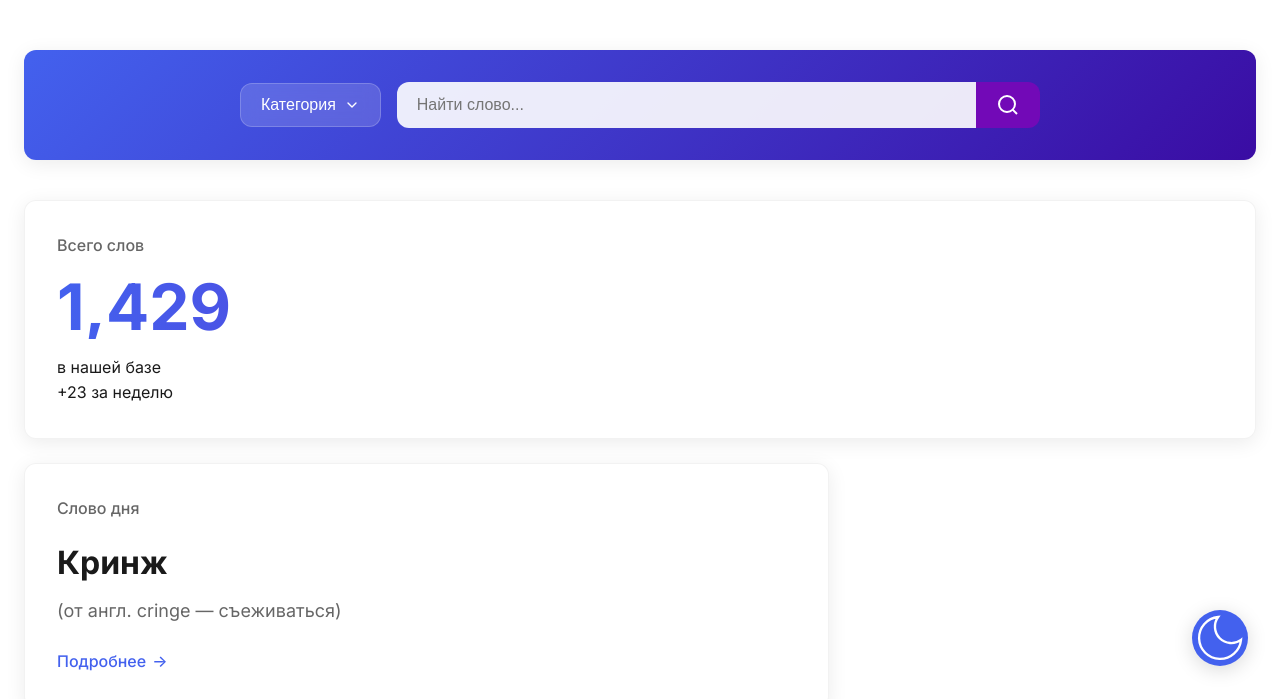
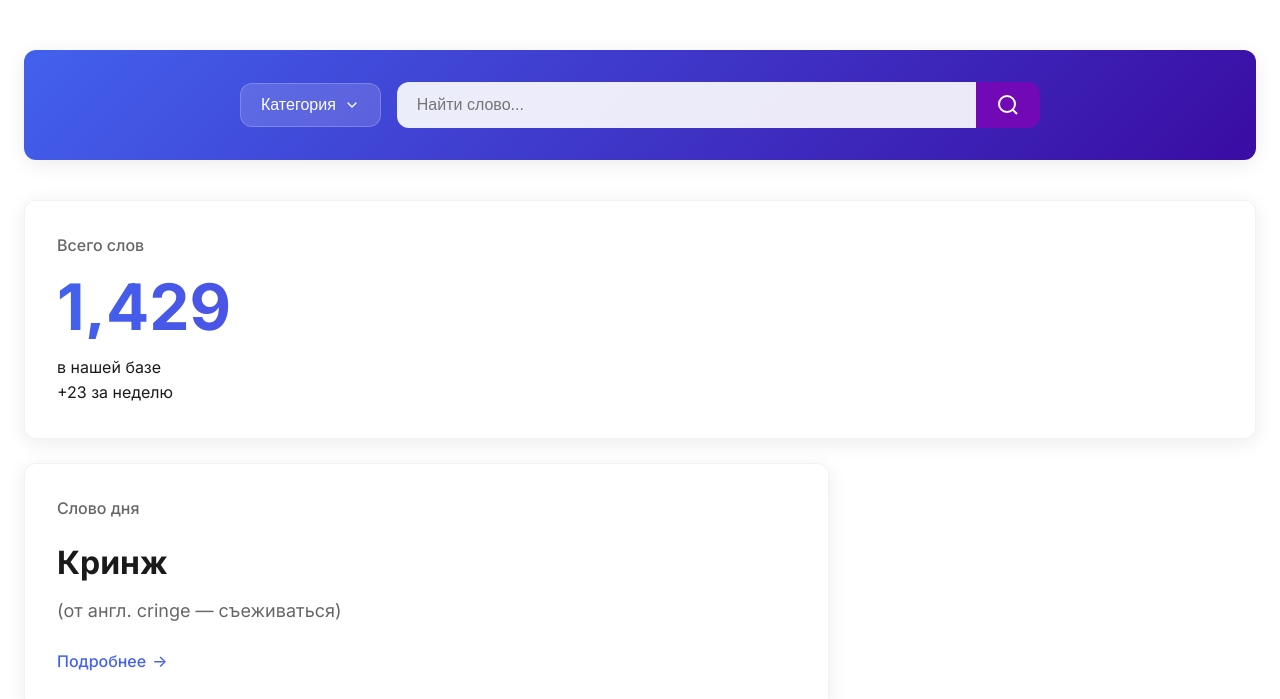
Before and after one commit to alexdelete/dictionary, a plain HTML site: page index.html in a window 1280 px wide. Shown: the part 102-801 px from the top of the page. Drawn offline with Linux system fonts and the light colour scheme.

Commit message:
Update index.html

```diff
--- a/index.html
+++ b/index.html
@@ -95,11 +95,7 @@
     </footer>
   </div>
 
-  <button class="dark-mode-toggle" aria-label="Переключить темный режим">
-    <svg xmlns="http://www.w3.org/2000/svg" viewBox="0 0 24 24" fill="none" stroke="currentColor">
-      <path d="M21 12.79A9 9 0 1 1 11.21 3 7 7 0 0 0 21 12.79z"></path>
-    </svg>
-  </button>
+
 
   <script src="js/script.js"></script>
 </body>
```
